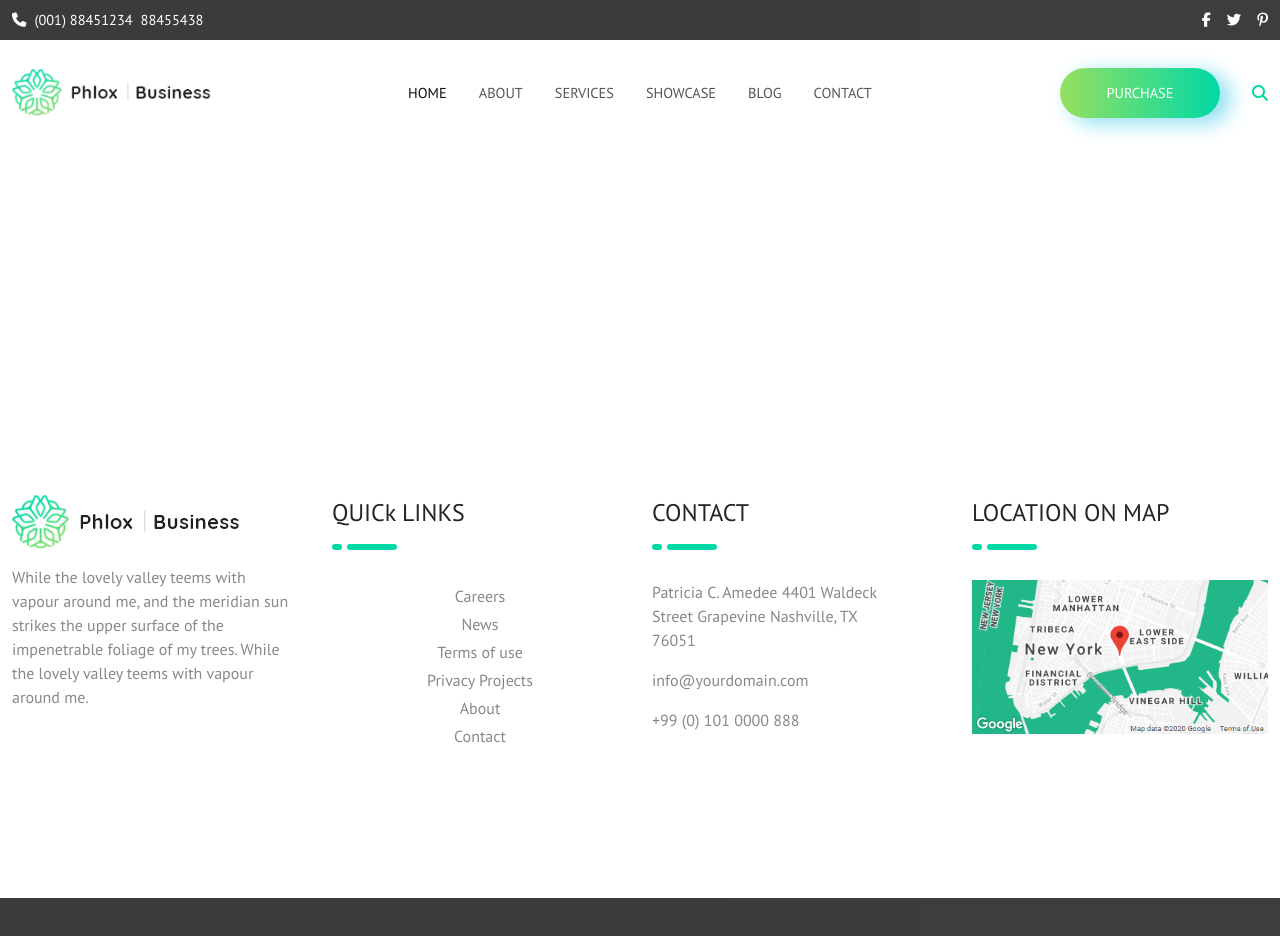
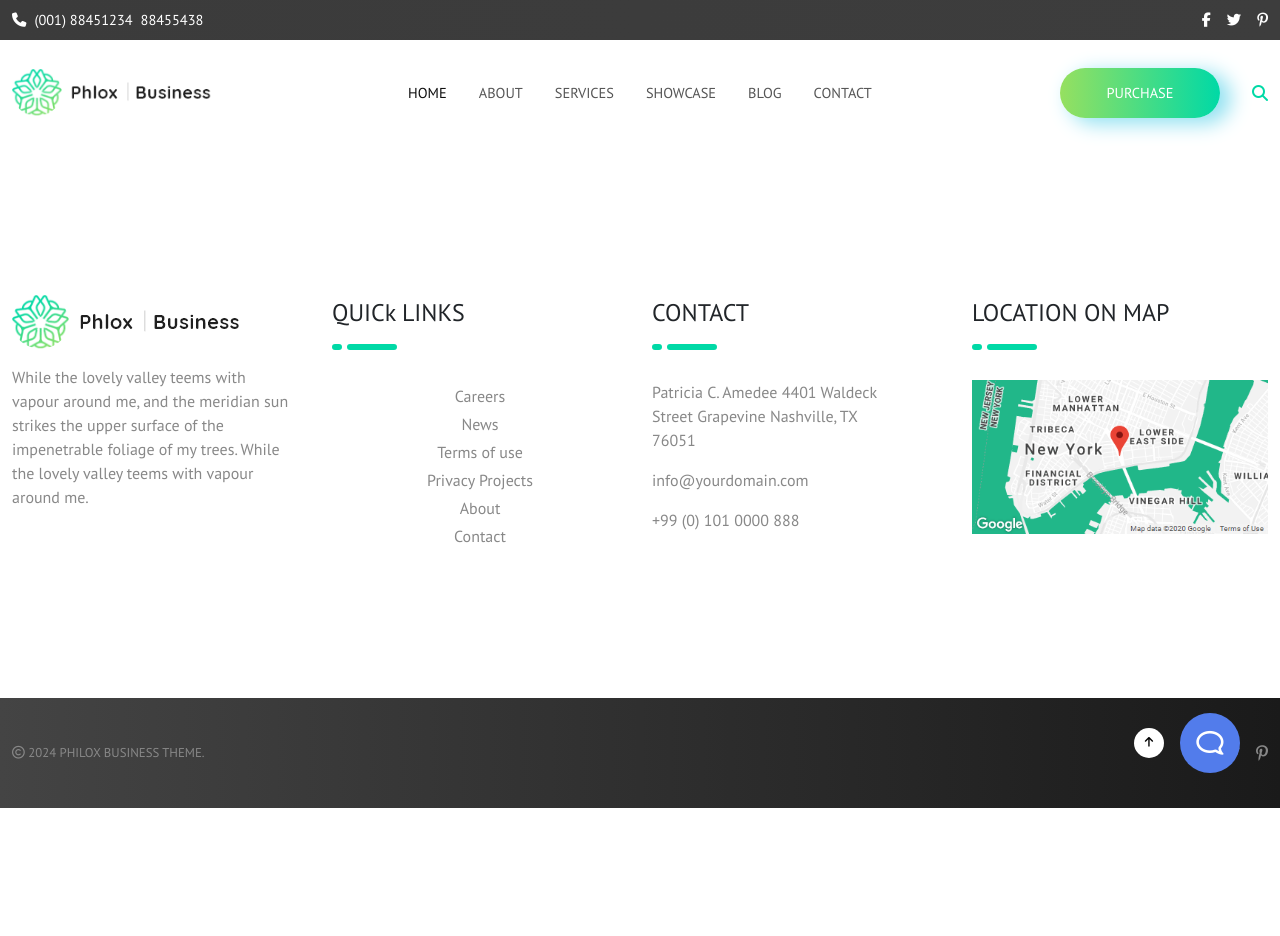
Before and after one commit to alessandrodamato/proj-html-vuejs, a Vue app: page / in a window 1280 px wide. Shown: the top 936 px of the page. After the commit the page ends 808 px from the top, so only its background shows below. Built offline with nearby package versions, Linux system fonts and the light colour scheme.

Commit message:
[add] dynamic footer bottom

```diff
--- a/src/assets/scss/partials/generals.scss
+++ b/src/assets/scss/partials/generals.scss
@@ -12,5 +12,8 @@ ul{
   a{
     text-decoration: none;
     color: $fill-black;
+    &:hover {
+      text-decoration: underline;
+    }
   }
 }
--- a/src/assets/scss/partials/vars.scss
+++ b/src/assets/scss/partials/vars.scss
@@ -38,8 +38,11 @@ $border-3: $gray-1;
 // -- COLORS -- //
 
 // -- GRADIENTS -- //
+
 $gradient-gray: linear-gradient(to left, $gray-3, #3b3b3b);
 $gradient-black: linear-gradient(to left, $fill-black, $gray-5);
+$gradient-black-2: linear-gradient(to left, $bg-black, $lg-7);
 $gradient-green-toleft: linear-gradient(to left, $bg-green, #96e060);
 $gradient-green-toright: linear-gradient(to right, $bg-green, #96e060);
+
 // -- GRADIENTS -- //
--- a/src/components/Footer.vue
+++ b/src/components/Footer.vue
@@ -78,7 +78,43 @@ import { footer } from '../data/db';
 
     </div>
 
-    <div class="footer-bottom"></div>
+    <div class="footer-bottom position-relative">
+
+      <div class="ad_container container-fluid h-100">
+
+        <div class="row h-100">
+
+          <div class="col h-100 d-flex align-items-center">
+
+           <p class="text-uppercase m-0 fs_08"><i class="fa-regular fa-copyright"></i> 2024 philox business theme.</p>
+
+          </div>
+
+          <div class="col-auto h-100 d-flex align-items-center">
+
+            <div class="socials">
+              <span v-for="(social, index) in footer.socials" :key="index" class="ms-3">
+                <a :href="social.href" v-html="social.icon"></a>
+              </span>
+            </div>
+
+          </div>
+
+        </div>
+
+      </div>
+
+      <div class="buttons-wrapper position-absolute d-flex align-items-center">
+
+        <button class="btn arrow d-flex justify-content-center align-items-center">
+          <a :href="footer.buttons.arrow.href" v-html="footer.buttons.arrow.icon"></a>
+        </button>
+
+        <button class="btn message ms-3" v-html="footer.buttons.message.icon"></button>
+
+      </div>
+
+    </div>
 
   </footer>
 
@@ -113,7 +149,33 @@ import { footer } from '../data/db';
 
     .footer-bottom{
       height: 110px;
-      background: $gradient-gray;
+      background: $gradient-black-2;
+      p, a{
+        color: $lg-5;
+      }
+      .buttons-wrapper{
+        top: 15px;
+        right: 40px;
+        .arrow{
+          width: 30px;
+          height: 30px;
+          font-size: .7rem;
+          border-radius: 50%;
+          background-color: $fill-white;
+          a{
+            color: $fill-black;
+          }
+        }
+        .message{
+          width: 60px;
+          aspect-ratio: 1 / 1;
+          transform: scaleX(-1);
+          font-size: 1.7rem;
+          border-radius: 50%;
+          color: $fill-white;
+          background-color: $bg-blue;
+        }
+      }
     }
 
   }
--- a/src/components/Header.vue
+++ b/src/components/Header.vue
@@ -34,6 +34,7 @@ import Button from './partials/Button.vue'
             </div>
 
           </div>
+
           <div class="col-auto h-100 d-flex align-items-center">
 
             <div class="socials">
@@ -137,9 +138,6 @@ import Button from './partials/Button.vue'
       }
       nav ul li a{
         color: $lg-6;
-        &:hover{
-          text-decoration: underline !important;
-        }
         &.active{
           color: $text-black-2;
         }
--- a/src/components/Main.vue
+++ b/src/components/Main.vue
@@ -21,7 +21,7 @@
 @use '../assets/scss/partials/vars' as *;
 
   main{
-    min-height: 200px;
+
   }
 
 </style>
--- a/src/data/db.js
+++ b/src/data/db.js
@@ -103,6 +103,31 @@ const footer = {
     address: 'Patricia C. Amedee 4401 Waldeck Street Grapevine Nashville, TX 76051',
     email: 'info@yourdomain.com',
     number: '+99 (0) 101 0000 888'
+  },
+
+  socials: [
+    {
+      icon: '<i class="fa-brands fa-facebook-f"></i>',
+      href: 'https://www.facebook.com/'
+    },
+    {
+      icon: '<i class="fa-brands fa-twitter"></i>',
+      href: 'https://twitter.com/'
+    },
+    {
+      icon: '<i class="fa-brands fa-pinterest-p"></i>',
+      href: 'https://www.pinterest.it/'
+    },
+  ],
+
+  buttons: {
+    arrow: {
+      icon: '<i class="fa-solid fa-arrow-up"></i>',
+      href: '#'
+    },
+    message: {
+      icon: '<i class="fa-regular fa-comment"></i>'
+    }
   }
 }
 
```
